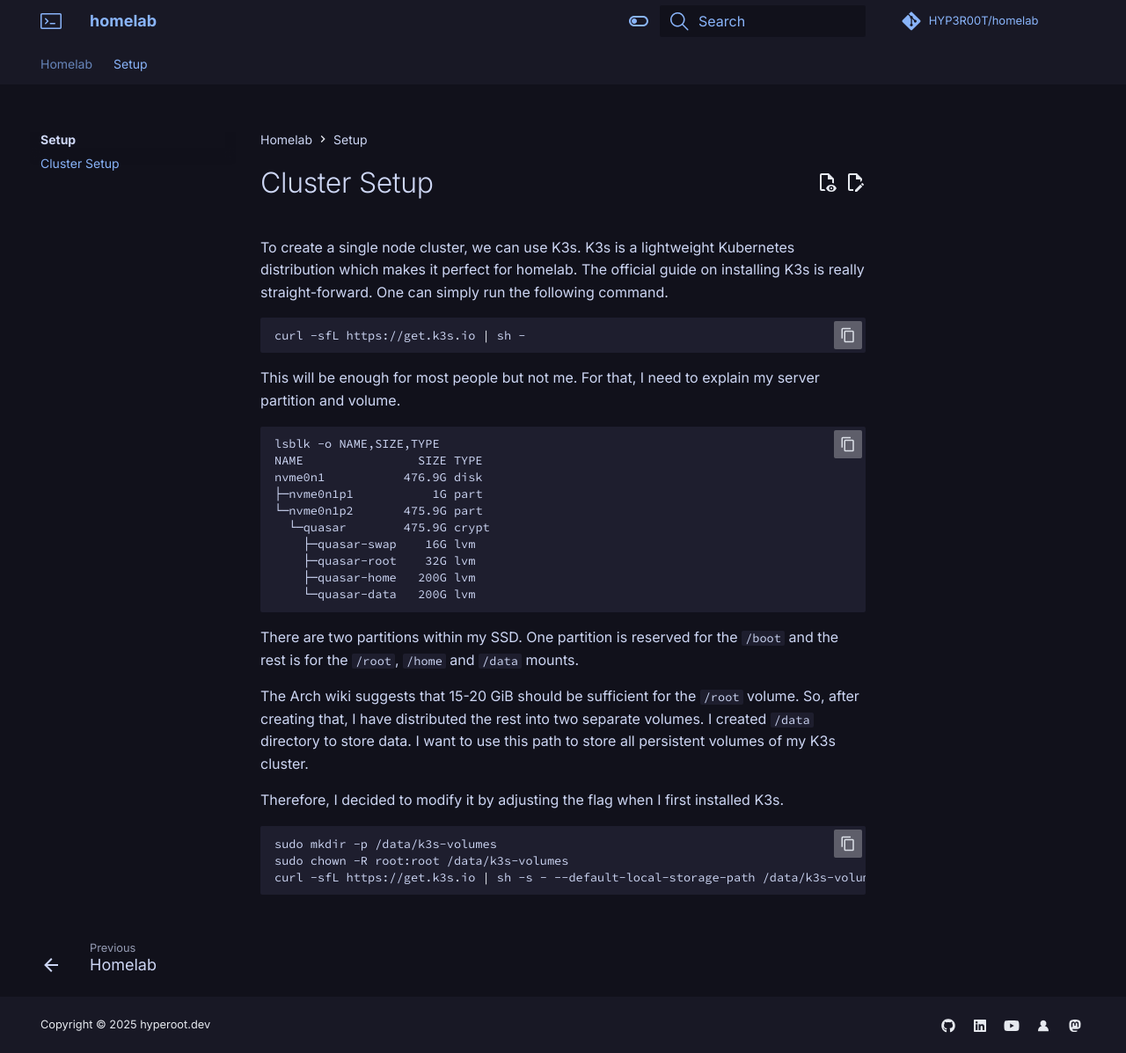
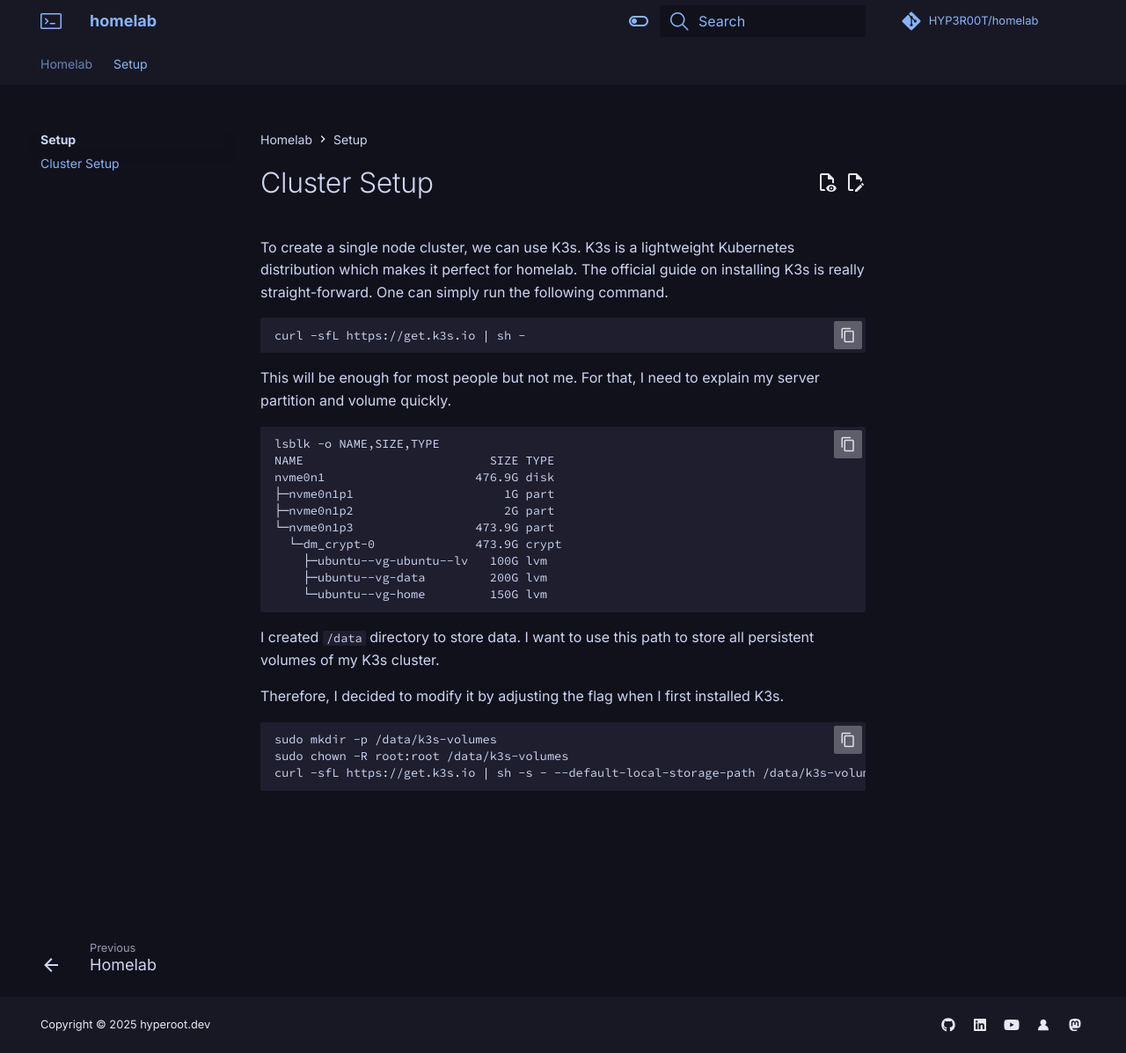
Before and after one commit to HYP3R00T/homelab, an MkDocs documentation site: the page built from docs/Setup/cluster-setup.md, in a window 1280 px wide and 1197 px high. Shown: the whole window at 88% size. Built offline with MkDocs 1.6.1 and Material for MkDocs 9.7.7, drawn with Linux system fonts in a browser that asks for light colours; comment, search, counter and statistics services are not loaded.

Commit message:
fix: update OS in documentation from Arch Linux to Ubuntu Server

````diff
--- a/docs/Setup/cluster-setup.md
+++ b/docs/Setup/cluster-setup.md
@@ -8,24 +8,22 @@
 curl -sfL https://get.k3s.io | sh -
 ```
 
-This will be enough for most people but not me. For that, I need to explain my server partition and volume.
+This will be enough for most people but not me. For that, I need to explain my server partition and volume quickly.
 
 ```text
 lsblk -o NAME,SIZE,TYPE
-NAME                SIZE TYPE
-nvme0n1           476.9G disk
-├─nvme0n1p1           1G part
-└─nvme0n1p2       475.9G part
-  └─quasar        475.9G crypt
-    ├─quasar-swap    16G lvm
-    ├─quasar-root    32G lvm
-    ├─quasar-home   200G lvm
-    └─quasar-data   200G lvm
+NAME                          SIZE TYPE
+nvme0n1                     476.9G disk
+├─nvme0n1p1                     1G part
+├─nvme0n1p2                     2G part
+└─nvme0n1p3                 473.9G part
+  └─dm_crypt-0              473.9G crypt
+    ├─ubuntu--vg-ubuntu--lv   100G lvm
+    ├─ubuntu--vg-data         200G lvm
+    └─ubuntu--vg-home         150G lvm
 ```
 
-There are two partitions within my SSD. One partition is reserved for the `/boot` and the rest is for the `/root`, `/home` and `/data` mounts.
-
-The Arch wiki suggests that 15-20 GiB should be sufficient for the `/root` volume. So, after creating that, I have distributed the rest into two separate volumes. I created `/data` directory to store data. I want to use this path to store all persistent volumes of my K3s cluster.
+I created `/data` directory to store data. I want to use this path to store all persistent volumes of my K3s cluster.
 
 Therefore, I decided to modify it by adjusting the flag when I first installed K3s.
 
````
Also changed, not shown: docs/index.md (+1 -5 lines).
